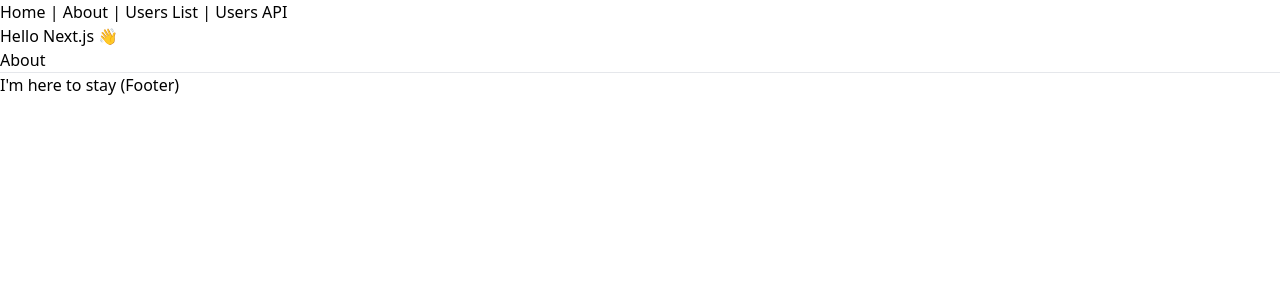
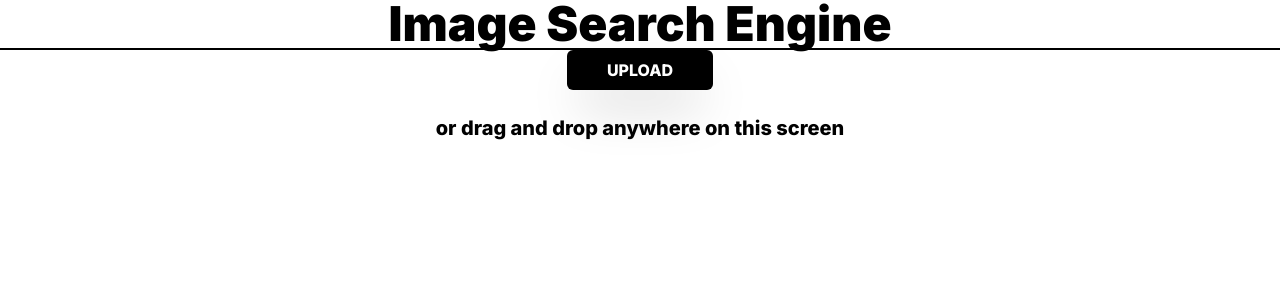
Before and after one commit to raj-pulapakura/Image-Search-Engine, a Next.js app in the folder web/: page / in a window 1280 px wide. Shown: the top 300 px of the page. Built offline with nearby package versions, Linux system fonts and the light colour scheme.

Commit message:
built basic home page

```diff
--- a/web/components/Layout.tsx
+++ b/web/components/Layout.tsx
@@ -1,6 +1,6 @@
 import React, { ReactNode } from 'react'
-import Link from 'next/link'
 import Head from 'next/head'
+import { inter900 } from '../pages/_app'
 
 type Props = {
   children?: ReactNode
@@ -8,24 +8,18 @@ type Props = {
 }
 
 const Layout = ({ children, title = 'This is the default title' }: Props) => (
-  <div>
+  <div className="">
     <Head>
       <title>{title}</title>
       <meta charSet="utf-8" />
       <meta name="viewport" content="initial-scale=1.0, width=device-width" />
     </Head>
-    <header>
-      <nav>
-        <Link href="/">Home</Link> | <Link href="/about">About</Link> |{' '}
-        <Link href="/users">Users List</Link> |{' '}
-        <a href="/api/users">Users API</a>
-      </nav>
+    <header className="flex-none border-b-2 border-black">
+      <h1 className={`text-5xl ${inter900.className} text-center`}>Image Search Engine</h1>
     </header>
-    {children}
-    <footer>
-      <hr />
-      <span>I'm here to stay (Footer)</span>
-    </footer>
+    <div className="flex-1">
+      {children}
+    </div>
   </div>
 )
 
--- a/web/pages/_app.tsx
+++ b/web/pages/_app.tsx
@@ -1,8 +1,14 @@
 import React from 'react'
 import { AppProps } from 'next/app'
-
+import { Inter } from 'next/font/google'
 import '../styles/index.css'
 
+export const inter400 = Inter({weight: "400", subsets: ["latin"]})
+export const inter800 = Inter({weight: "800", subsets: ["latin"]})
+export const inter900 = Inter({weight: "900", subsets: ["latin"]})
+
 export default function MyApp({ Component, pageProps }: AppProps) {
-  return <Component {...pageProps} />
+  return <main className={inter400.className}>
+    <Component {...pageProps} />
+  </main>
 }
--- a/web/pages/index.tsx
+++ b/web/pages/index.tsx
@@ -1,13 +1,57 @@
 import Link from 'next/link'
 import Layout from '../components/Layout'
+import { inter800 } from './_app'
+import { useEffect, useRef, useState } from 'react';
+import Image from 'next/image';
 
-const IndexPage = () => (
-  <Layout title="Home | Next.js + TypeScript Example">
-    <h1>Hello Next.js 👋</h1>
-    <p>
-      <Link href="/about">About</Link>
-    </p>
+// async function getData() {
+//   const res = await fetch()
+// }
+
+export default function IndexPage() {
+
+  const [file, setFile] = useState<File>(null);
+  const [fileURL, setFileURL] = useState<string>(null)
+  const inputRef = useRef<HTMLInputElement>(null);
+
+  useEffect(() => {
+    if (file) {
+      const data = new FormData()
+      data.append("image", file)
+      fetch("https://shzs1c1u45.execute-api.ap-southeast-2.amazonaws.com/predict", {
+        method: "POST",
+        body: data,
+      }).then((res) => res.json()).then((json) => console.log(json))
+    }
+  }, [fileURL])
+
+  const handleFileInputChange = (event) => {
+    setFile(event.target.files[0])
+    setFileURL(URL.createObjectURL(event.target.files[0]));
+  };
+
+  return (
+    <Layout title="Home | Next.js + TypeScript Example">
+    <div className="text-center">
+      <button onClick={() => inputRef.current.click()} className={`bg-black text-white ${inter800.className} px-10 py-2 rounded-md shadow-2xl`}>
+        UPLOAD
+      </button>
+
+      <input
+        ref={inputRef}
+        type="file"
+        id="file-upload"
+        onChange={handleFileInputChange}
+        hidden
+      />
+      {fileURL && <>
+        <p>Selected file: {file.name}</p>
+        <Image src={fileURL} alt="Uploaded image" width={100} height={100}/>
+      </>}
+      <h3 className={`mt-6 ${inter800.className} text-xl`}>
+        or drag and drop anywhere on this screen
+      </h3>
+    </div>
   </Layout>
-)
-
-export default IndexPage
+  );
+}
--- a/web/tailwind.config.js
+++ b/web/tailwind.config.js
@@ -1,6 +1,6 @@
 /** @type {import('tailwindcss').Config} */
 module.exports = {
-  content: [],
+  content: ["./**/*.{ts,tsx}"],
   theme: {
     extend: {},
   },
```
Also changed, not shown: web/pages/about.tsx (deleted, +0 -14 lines), web/pages/users/[id].tsx (deleted, +0 -61 lines), web/pages/users/index.tsx (deleted, +0 -35 lines).
